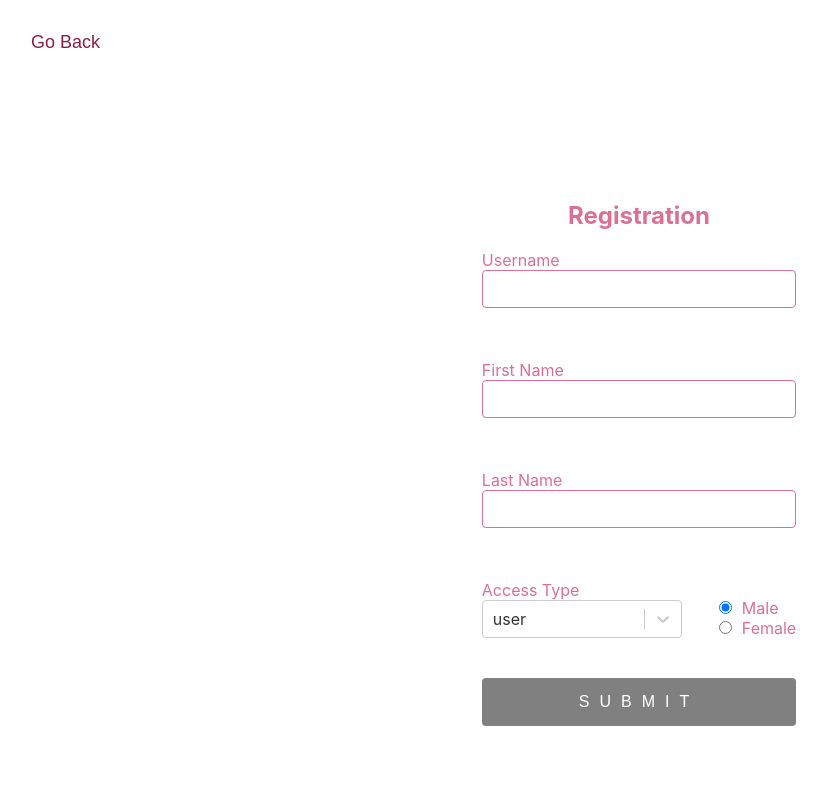
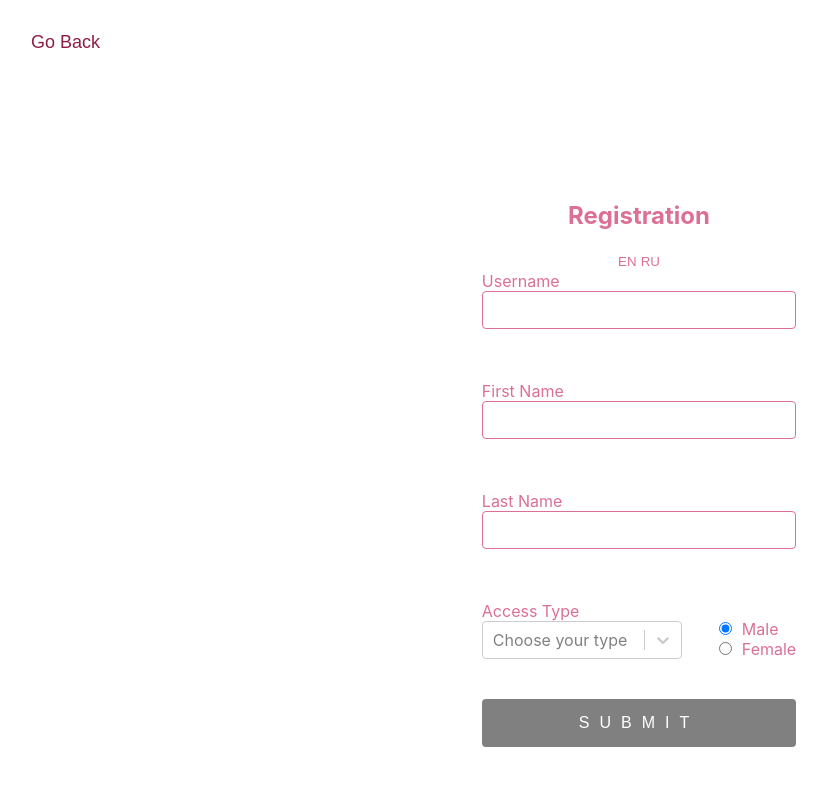
Before and after one commit to superpuper777/Weather_App, a React (Create React App) app: page /registration in a window 1280 px wide. Shown: the top 786 px of the page, without its empty margins (1-828 px from the left). Built offline with nearby package versions, Linux system fonts and the light colour scheme.

Commit message:
feat: translate other components and create a separate language switch component

```diff
--- a/src/components/Header/index.js
+++ b/src/components/Header/index.js
@@ -2,17 +2,13 @@ import React from 'react';
 import { useLocation } from 'react-router-dom';
 import { useTranslation } from 'react-i18next';
 
+import SwitchLanguage from 'components/SwitchLanguage';
 import * as S from './styled';
-
-const lngs = {
-  en: { nativeName: 'English' },
-  ru: { nativeName: 'Russian' },
-};
 
 const Header = () => {
   const location = useLocation();
 
-  const { t, i18n } = useTranslation();
+  const { t } = useTranslation();
 
   if (location.pathname === '/registration') {
     return null;
@@ -38,15 +34,7 @@ const Header = () => {
           <S.NavigationItem registration>
             <S.NavLink to="/registration">{t('header.registrationLink')}</S.NavLink>
           </S.NavigationItem>
-          {Object.keys(lngs).map((lng) => (
-            <S.SwitchButton
-              key={lng}
-              style={{ fontWeight: i18n.language === lng ? 'bold' : 'normal', padding: '0' }}
-              type="submit"
-              onClick={() => i18n.changeLanguage(lng)}>
-              {lngs[lng].nativeName.slice(0, 2).toUpperCase()}
-            </S.SwitchButton>
-          ))}
+          <SwitchLanguage />
         </S.AdditionalWrapper>
       </S.Navigation>
     </S.Wrapper>
--- a/src/components/Header/styled.js
+++ b/src/components/Header/styled.js
@@ -51,16 +51,6 @@ export const StyledLogo = styled(Logo)`
   cursor: pointer;
 `;
 
-export const SwitchButton = styled.button`
-  border: none;
-  background: none;
-  cursor: pointer;
-  color: palevioletred;
-  &:hover {
-    color: #8d1e43;
-  }
-`;
-
 export const AdditionalWrapper = styled.div`
   display: flex;
   flex-direction: row;
--- a/src/components/SearchBar/index.js
+++ b/src/components/SearchBar/index.js
@@ -9,15 +9,15 @@ import { getUnit } from 'state/unit/selectors';
 import { getQuery } from 'state/search/selectors';
 import * as S from './styled';
 
-const options = [
-  { value: 'metric', label: 'Metric: °C, m/s' },
-  { value: 'imperial', label: 'Imperial: °F, mph' },
-];
-
 const SearchBar = () => {
   const location = useLocation();
 
   const { t } = useTranslation();
+
+  const options = [
+    { value: 'metric', label: t('searchBar.unitMetric') },
+    { value: 'imperial', label: t('searchBar.unitImperial') },
+  ];
 
   const dispatch = useDispatch();
 
@@ -56,7 +56,7 @@ const SearchBar = () => {
           {t('searchBar.clearButton')}
         </S.SearchButton>
       </S.SearchInputWrapper>
-      <Trans i18nKey="placeholderUnit">
+      <Trans>
         <S.UnitSelect
           placeholder={t('searchBar.placeholderUnit')}
           options={options}
--- /dev/null
+++ b/src/components/SwitchLanguage/index.js
@@ -0,0 +1,29 @@
+import React from 'react';
+import { useTranslation } from 'react-i18next';
+
+import * as S from './styled';
+
+const lngs = {
+  en: { nativeName: 'English' },
+  ru: { nativeName: 'Russian' },
+};
+
+const SwitchLanguage = () => {
+  const { i18n } = useTranslation();
+
+  return (
+    <S.Wrapper>
+      {Object.keys(lngs).map((lng) => (
+        <S.SwitchButton
+          key={lng}
+          style={{ fontWeight: i18n.language === lng ? 'bold' : 'normal', padding: '0' }}
+          type="submit"
+          onClick={() => console.log(i18n.changeLanguage(lng))}>
+          {lngs[lng].nativeName.slice(0, 2).toUpperCase()}
+        </S.SwitchButton>
+      ))}
+    </S.Wrapper>
+  );
+};
+
+export default SwitchLanguage;
--- /dev/null
+++ b/src/components/SwitchLanguage/styled.js
@@ -0,0 +1,14 @@
+import styled from 'styled-components';
+
+export const Wrapper = styled.div``;
+
+export const SwitchButton = styled.button`
+  margin: 2px;
+  border: none;
+  background: none;
+  cursor: pointer;
+  color: palevioletred;
+  &:hover {
+    color: #8d1e43;
+  }
+`;
--- a/src/locales/en/en.json
+++ b/src/locales/en/en.json
@@ -7,6 +7,23 @@
   "error": "Oops, something went wrong, unable to load data :(",
   "searchBar": {
     "clearButton": "Clear",
-    "placeholderUnit": "Temperature Unit"
+    "placeholderUnit": "Temperature Unit",
+    "unitMetric": "Metric: °C, m/s",
+    "unitImperial": "Imperial: °F, mph"
+  },
+  "registration": {
+    "goBackBtn": "Go Back",
+    "title": "Registration",
+    "userNameLabel": "Username",
+    "firstNameLabel": "First Name",
+    "lastNameLabel": "Last Name",
+    "typeLabel": "Access Type",
+    "typePlaceholder": "Choose your type",
+    "genderMaleLabel": "Male",
+    "genderFemaleLabel": "Female",
+    "submitBtn": "Submit",
+    "selectedAdmin": "admin",
+    "selectedUser": "user",
+    "selectedSuperadmin": "superadmin"
   }
 }
--- a/src/locales/ru/ru.json
+++ b/src/locales/ru/ru.json
@@ -7,6 +7,24 @@
   "error": "Упс, что-то пошло не так, не удалось загрузить данные :(",
   "searchBar": {
     "clearButton": "Очистить",
-    "placeholderUnit": "Eд. измерения"
+    "placeholderUnit": "Eд. измерения",
+    "unitMetric": "по Цельсию °C, м/с",
+    "unitImperial": "по Фаренгейту °F, миль/ч"
+  },
+  "registration": {
+    "goBackBtn": "Назад",
+    "title": "Регистрация",
+    "userNameLabel": "Логин",
+    "firstNameLabel": "Имя",
+    "lastNameLabel": "Фамилия",
+    "typeLabel": "Тип доступа",
+    "typePlaceholder": "Выберите свой тип",
+    "genderLabel": "",
+    "genderMaleLabel": "Мужчина",
+    "genderFemaleLabel": "Женщина",
+    "submitBtn": "Отправить",
+    "selectedAdmin": "админ",
+    "selectedUser": "пользователь",
+    "selectedSuperadmin": "суперадмин"
   }
 }
--- a/src/pages/Registration/index.js
+++ b/src/pages/Registration/index.js
@@ -1,9 +1,11 @@
 import React, { useState } from 'react';
 import { useForm, Controller } from 'react-hook-form';
 import { useHistory } from 'react-router-dom';
+import { useTranslation, Trans } from 'react-i18next';
 import { yupResolver } from '@hookform/resolvers/yup';
 import * as yup from 'yup';
 
+import SwitchLanguage from 'components/SwitchLanguage';
 import * as S from './styled';
 
 const schema = yup.object().shape({
@@ -12,13 +14,15 @@ const schema = yup.object().shape({
   lastname: yup.string().max(20).required(),
 });
 
+const Registration = () => {
+  const { t } = useTranslation();
+
   const options = [
-  { value: 'admin', label: 'admin' },
-  { value: 'user', label: 'user' },
-  { value: 'superadmin', label: 'superadmin' },
+    { value: 'admin', label: t('registration.selectedAdmin') },
+    { value: 'user', label: t('registration.selectedUser') },
+    { value: 'superadmin', label: t('registration.selectedSuperadmin') },
   ];
 
-const Registration = () => {
   const [active, setActive] = useState(0);
 
   const history = useHistory();
@@ -36,7 +40,6 @@ const Registration = () => {
       username: '',
       firstname: '',
       lastname: '',
-      type: { value: 'user', label: 'user' },
       gender: 'Male',
     },
   });
@@ -49,46 +52,49 @@ const Registration = () => {
   return (
     <S.MainWrapper>
       <S.Button type="button" onClick={history.goBack}>
-        Go Back
+        {t('registration.goBackBtn')}
       </S.Button>
       <S.Wrapper>
-        <S.Title>Registration</S.Title>
+        <S.Title>{t('registration.title')}</S.Title>
+        <SwitchLanguage />
         <S.Form onSubmit={handleSubmit(onSubmit)}>
           <S.Formfield>
             <S.Label htmlFor="username">
-              Username
+              {t('registration.userNameLabel')}
               <S.Input {...register('username')} required />
               <S.Error>{errors.username?.message}</S.Error>
             </S.Label>
           </S.Formfield>
           <S.Formfield>
             <S.Label htmlFor="firstname">
-              First Name
+              {t('registration.firstNameLabel')}
               <S.Input {...register('firstname')} required />
               <S.Error>{errors.firstname?.message}</S.Error>
             </S.Label>
           </S.Formfield>
           <S.Formfield>
             <S.Label htmlFor="lastname">
-              Last Name
+              {t('registration.lastNameLabel')}
               <S.Input {...register('lastname')} required />
               <S.Error>{errors.lastname?.message}</S.Error>
             </S.Label>
           </S.Formfield>
           <S.InfoWrapper>
             <S.SelectWrapper>
-              <S.Label htmlFor="type">Access Type</S.Label>
+              <S.Label htmlFor="type">{t('registration.typeLabel')}</S.Label>
               <Controller
                 name="type"
                 control={control}
                 {...register('type')}
                 render={({ field }) => (
+                  <Trans i18nKey="typePlaceholder">
                     <S.FormSelect
-                    placeholder="Choose your type"
+                      placeholder={t('registration.typePlaceholder')}
                       styles={S.customStyles}
                       {...field}
                       options={options}
                     />
+                  </Trans>
                 )}
               />
             </S.SelectWrapper>
@@ -102,7 +108,7 @@ const Registration = () => {
                     onClick={() => setActive(0)}
                     {...register('gender')}
                   />
-                  Male
+                  {t('registration.genderMaleLabel')}
                 </S.Label>
               </S.RadioInputItems>
               <S.RadioInputItems>
@@ -114,12 +120,18 @@ const Registration = () => {
                     onClick={() => setActive(1)}
                     {...register('gender')}
                   />
-                  Female
+                  {t('registration.genderFemaleLabel')}
                 </S.Label>
               </S.RadioInputItems>
             </S.RadioWrapper>
           </S.InfoWrapper>
-          <S.InputSubmit value="Submit" type="submit" disabled={!isDirty || !isValid} />
+          <Trans i18nKey="submitBtn">
+            <S.InputSubmit
+              value={t('registration.submitBtn')}
+              type="submit"
+              disabled={!isDirty || !isValid}
+            />
+          </Trans>
         </S.Form>
       </S.Wrapper>
     </S.MainWrapper>
```
Lines whose indentation alone changed are shown as unchanged.
